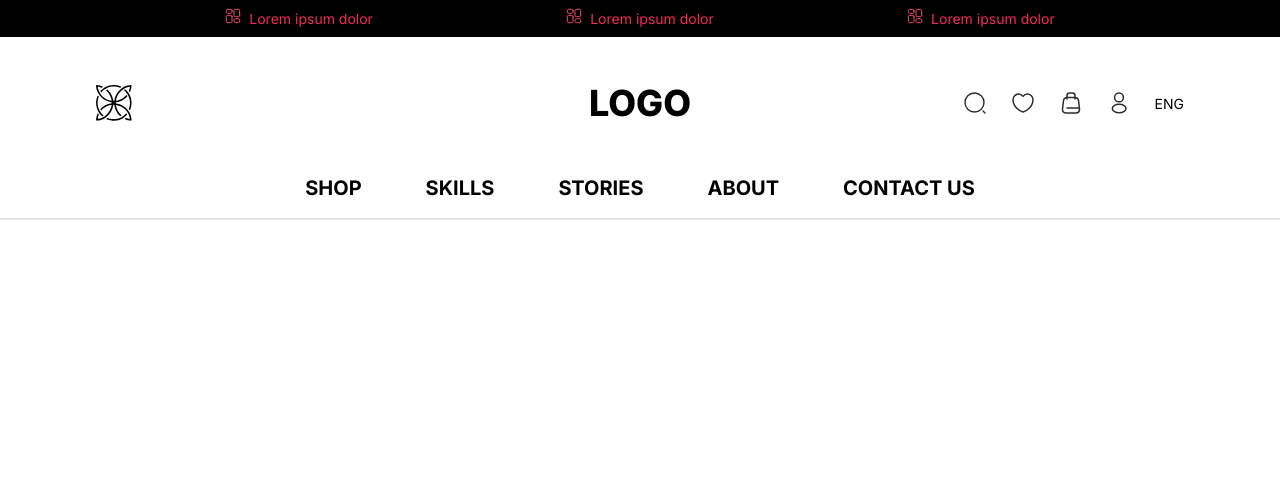
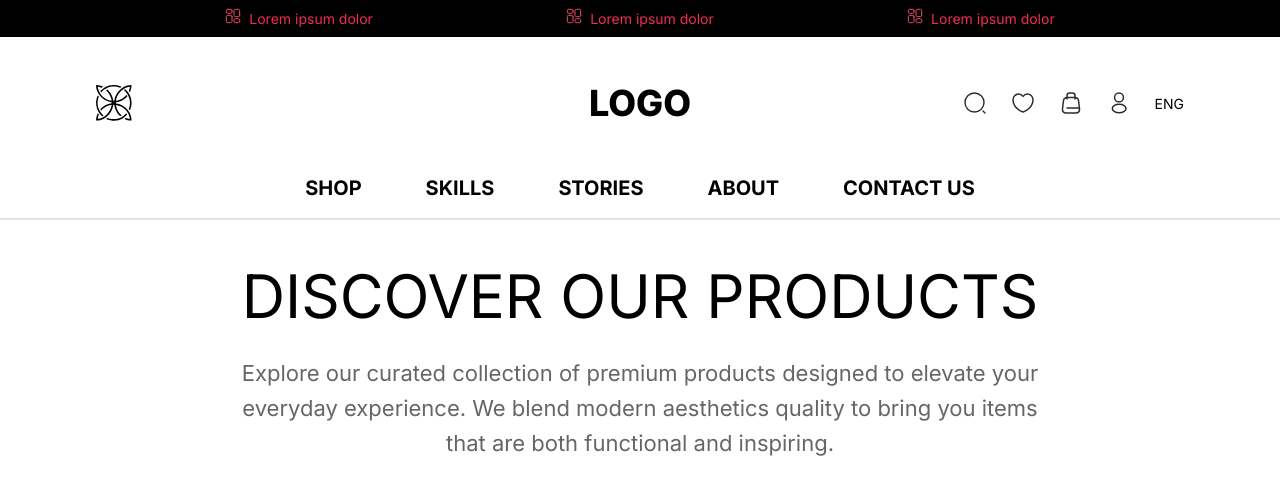
Before and after one commit to ankitbareth-dev/Appscrip-task-ankit-bareth, a Next.js app: page / in a window 1280 px wide. Shown: the top 494 px of the page. Built offline with nearby package versions, Linux system fonts and the light colour scheme.

Commit message:
feat: add intro section

```diff
--- a/app/page.tsx
+++ b/app/page.tsx
@@ -1,5 +1,11 @@
 import Header from "@/components/header/Header";
+import Intro from "@/components/intro/Intro";
 
 export default function Home() {
-  return <Header />;
+  return (
+    <>
+      <Header />
+      <Intro />
+    </>
+  );
 }
--- /dev/null
+++ b/components/intro/Intro.module.css
@@ -0,0 +1,41 @@
+.wrapper {
+  padding: 2rem 1rem;
+  background: var(--color-background);
+}
+
+.container {
+  max-width: 50rem;
+  margin: 0 auto;
+  text-align: center;
+}
+
+.title {
+  font-size: 1.5rem;
+  font-weight: 700;
+  color: var(--color-text-primary);
+
+  margin-bottom: 1rem;
+  line-height: 1.2;
+}
+
+.description {
+  font-size: 1rem;
+  color: var(--color-text-secondary);
+  line-height: 1.6;
+}
+
+@media (min-width: 1024px) {
+  .wrapper {
+    padding: 2.5rem 1rem;
+  }
+
+  .title {
+    font-size: 3.75rem;
+    font-weight: 400;
+    margin-bottom: 1.5rem;
+  }
+
+  .description {
+    font-size: 1.375rem;
+  }
+}
--- /dev/null
+++ b/components/intro/Intro.tsx
@@ -0,0 +1,16 @@
+import styles from "./Intro.module.css";
+
+export default function Intro() {
+  return (
+    <section className={styles.wrapper}>
+      <div className={styles.container}>
+        <h1 className={styles.title}>DISCOVER OUR PRODUCTS</h1>
+        <p className={styles.description}>
+          Explore our curated collection of premium products designed to elevate
+          your everyday experience. We blend modern aesthetics quality to bring
+          you items that are both functional and inspiring.
+        </p>
+      </div>
+    </section>
+  );
+}
```
